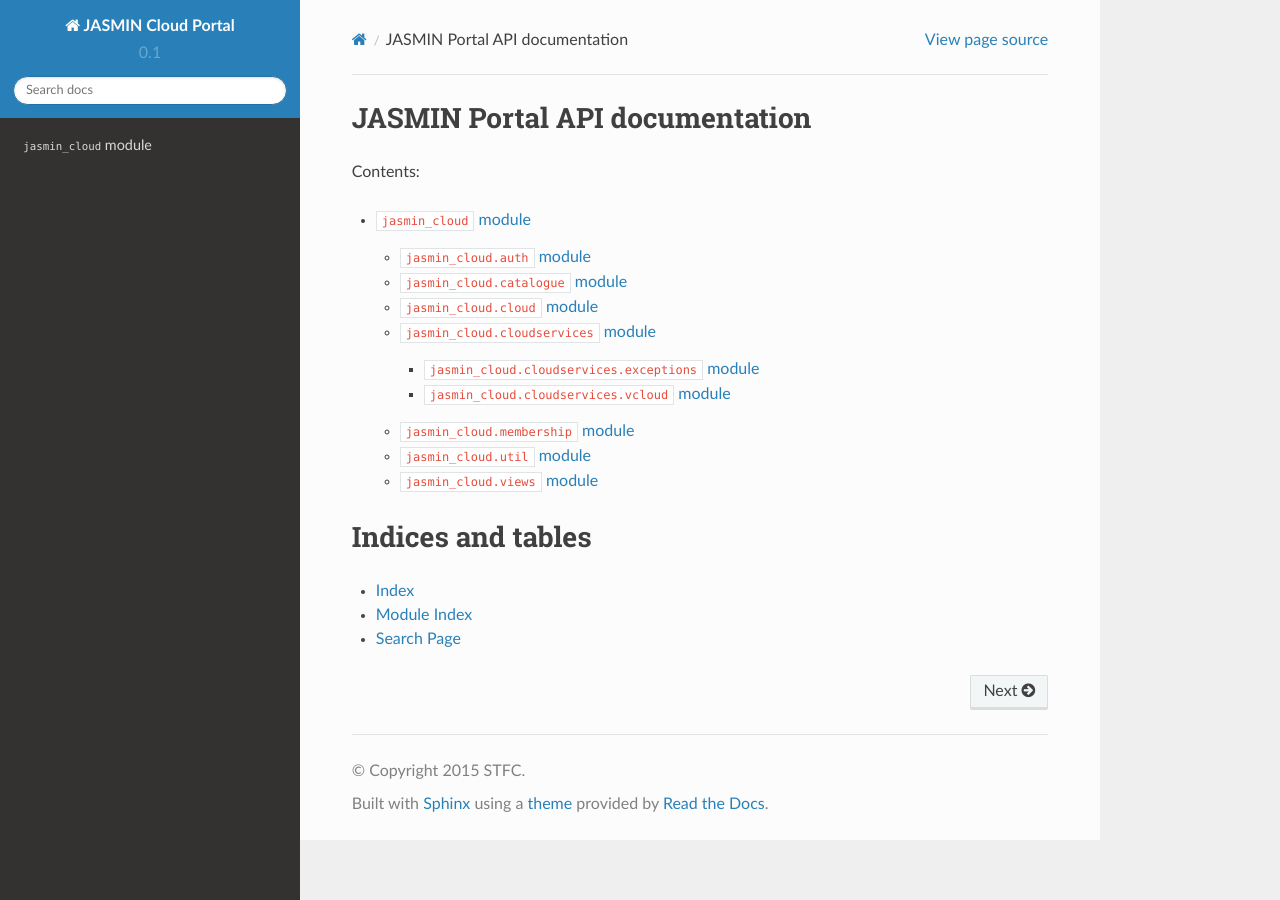
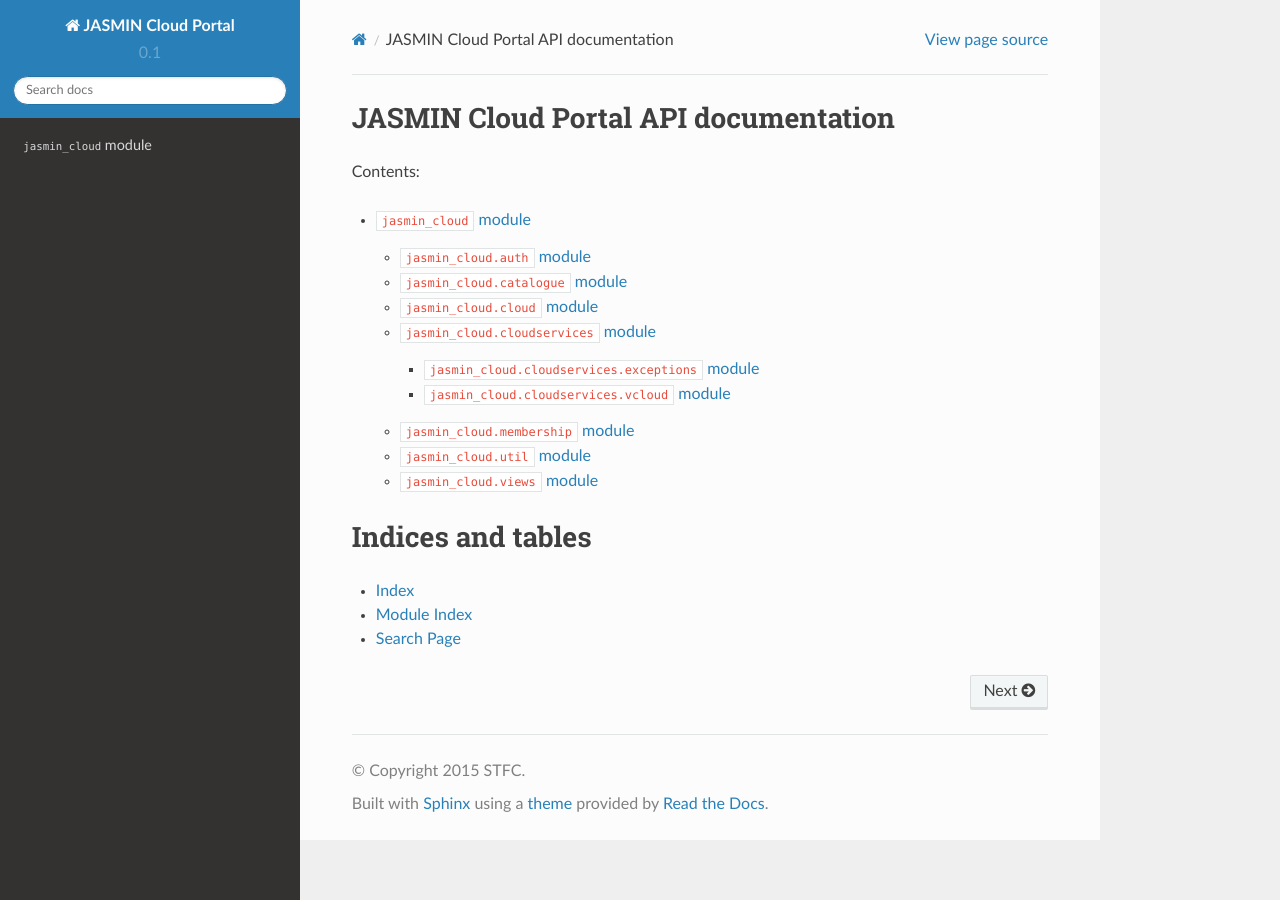
Before and after one commit to azimuth-cloud/azimuth, a Sphinx documentation site: the page built from doc/index.rst, in a window 1280 px wide. Built offline with Sphinx 7.4.7 and the Read the Docs theme 2.0.0, drawn with Linux system fonts in a browser that asks for light colours; some of the changed lines change nothing that is shown.

Commit message:
Tweak project name

```diff
--- a/doc/index.rst
+++ b/doc/index.rst
@@ -1,10 +1,5 @@
-.. Jasmin Portal documentation master file, created by
-   sphinx-quickstart on Wed Sep 16 20:23:32 2015.
-   You can adapt this file completely to your liking, but it should at least
-   contain the root `toctree` directive.
-
-JASMIN Portal API documentation
-===============================
+JASMIN Cloud Portal API documentation
+=====================================
 
 Contents:
 
```
